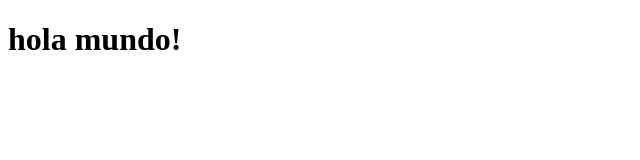
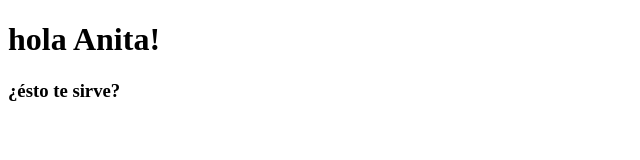
Before and after one commit to edgarhtml/edgarhtml.github.io, a plain HTML site: page index.html in a window 1280 px wide. Shown: the whole page, without its empty margins (0-640 px from the left). Drawn offline with Linux system fonts and the light colour scheme.

Commit message:
Update index.html

```diff
--- a/index.html
+++ b/index.html
@@ -6,6 +6,7 @@
     <title>Document</title>
 </head>
 <body>
-    <h1>hola mundo!</h1>
+    <h1>hola Anita!</h1>
+    <h3>¿ésto te sirve?</h3>
 </body>
 </html>
```
